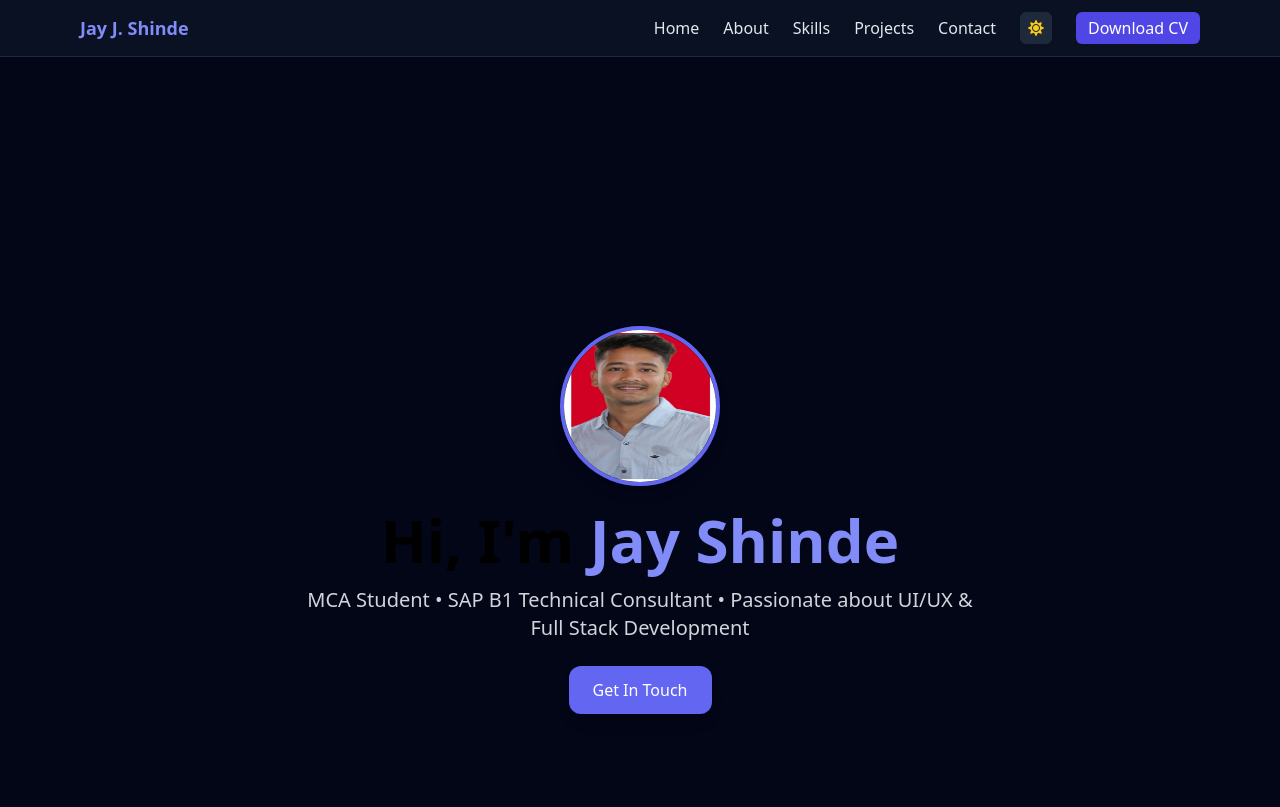
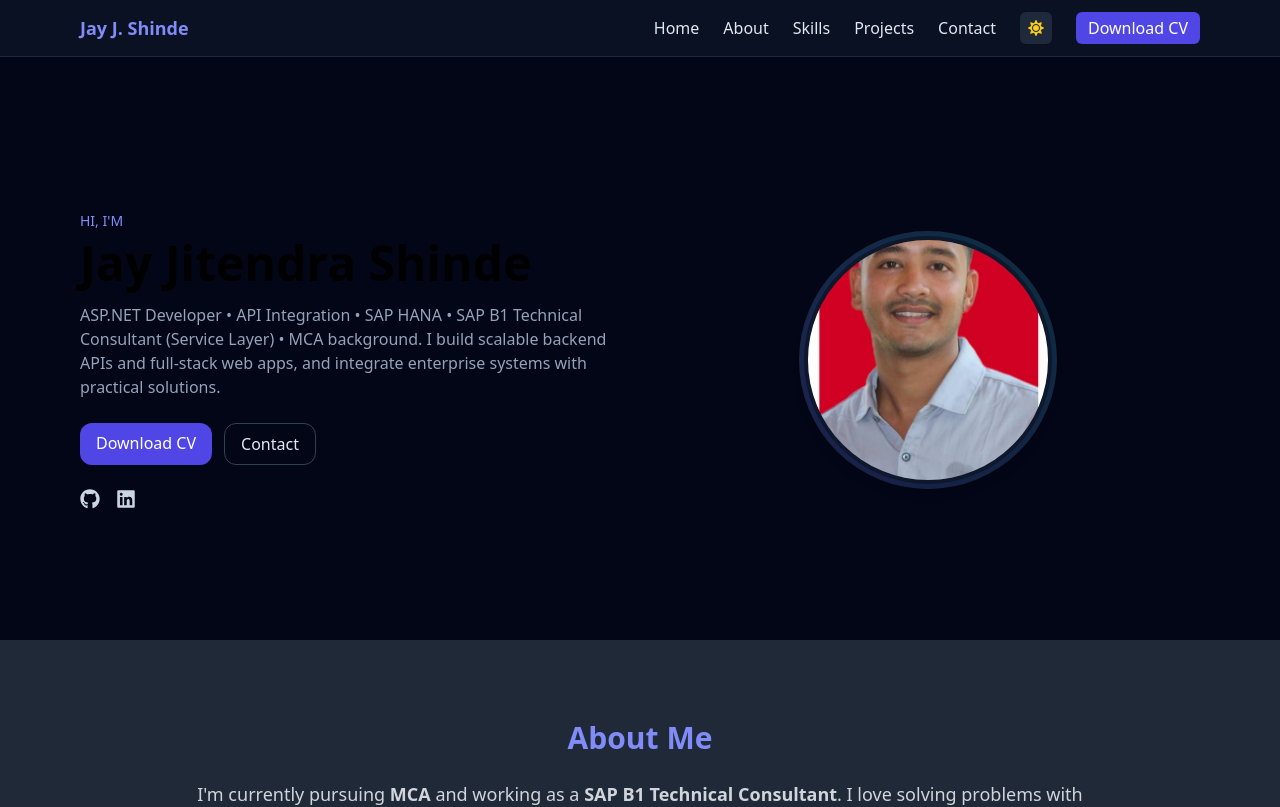
Before and after one commit to jayshinde-9823/MyPortfolio, a React (Create React App) app: page / in a window 1280 px wide. Shown: the top 807 px of the page. Built offline with nearby package versions, Linux system fonts and the light colour scheme.

Commit message:
Update Hero.js

```diff
--- a/src/components/Hero.js
+++ b/src/components/Hero.js
@@ -1,43 +1,36 @@
 import React from "react";
 import { motion } from "framer-motion";
+import { FaGithub, FaLinkedin } from "react-icons/fa";
 
-function Hero() {
+export default function Hero() {
   return (
-    <section className="flex flex-col items-center justify-center text-center min-h-screen pt-20">
-      <motion.img
-        src="/profile.jpg"
-        alt="Jay Shinde"
-        className="w-40 h-40 rounded-full shadow-lg border-4 border-indigo-500 mb-6"
-        initial={{ scale: 0, opacity: 0 }}
-        animate={{ scale: 1, opacity: 1 }}
-        transition={{ duration: 1 }}
-      />
-      <motion.h1
-        className="text-4xl md:text-6xl font-bold"
-        initial={{ y: -50, opacity: 0 }}
-        animate={{ y: 0, opacity: 1 }}
-        transition={{ duration: 1 }}
-      >
-        Hi, I'm <span className="text-indigo-500 dark:text-indigo-400">Jay Shinde</span>
-      </motion.h1>
-      <motion.p
-        className="mt-4 text-lg md:text-xl text-gray-700 dark:text-gray-300 max-w-2xl"
-        initial={{ opacity: 0 }}
-        animate={{ opacity: 1 }}
-        transition={{ delay: 0.5, duration: 1 }}
-      >
-        MCA Student • SAP B1 Technical Consultant • Passionate about UI/UX & Full Stack Development
-      </motion.p>
-      <motion.a
-        href="#contact"
-        className="mt-6 px-6 py-3 bg-indigo-500 text-white rounded-xl hover:bg-indigo-600 shadow-lg"
-        whileHover={{ scale: 1.1 }}
-        whileTap={{ scale: 0.95 }}
-      >
-        Get In Touch
-      </motion.a>
+    <section id="home" className="min-h-[70vh] flex items-center">
+      <div className="max-w-6xl mx-auto px-4 grid md:grid-cols-2 gap-8 items-center">
+        <motion.div initial={{ x: -30, opacity: 0 }} animate={{ x: 0, opacity: 1 }} transition={{ duration: 0.6 }}>
+          <p className="uppercase text-sm text-indigo-400">Hi, I'm</p>
+          <h1 className="text-4xl md:text-5xl font-bold mt-2">Jay Jitendra Shinde</h1>
+          <p className="mt-4 text-slate-400 max-w-xl">
+            ASP.NET Developer • API Integration • SAP HANA • SAP B1 Technical Consultant (Service Layer) • MCA background.
+            I build scalable backend APIs and full-stack web apps, and integrate enterprise systems with practical solutions.
+          </p>
+
+          <div className="mt-6 flex gap-3">
+            <a href="/DOC-20240720-WA0002.pdf" className="px-4 py-2 rounded-xl bg-indigo-600 text-white">Download CV</a>
+            <a href="#contact" className="px-4 py-2 rounded-xl border border-slate-700 text-slate-200">Contact</a>
+          </div>
+
+          <div className="mt-6 flex gap-4 text-slate-300">
+            <a href="https://github.com/jayshinde-9823" target="_blank" rel="noreferrer"><FaGithub size={20} /></a>
+            <a href="https://www.linkedin.com/in/jay-shinde-303a74311" target="_blank" rel="noreferrer"><FaLinkedin size={20} /></a>
+          </div>
+        </motion.div>
+
+        <motion.div initial={{ scale: 0.95, opacity: 0 }} animate={{ scale: 1, opacity: 1 }} transition={{ duration: 0.6 }} className="flex justify-center">
+          <div className="w-64 h-64 rounded-full bg-gradient-to-tr from-indigo-500/30 to-cyan-400/20 p-1 ring-1 ring-slate-800">
+            <img src="/profile.jpg" alt="Jay Shinde" className="w-full h-full object-cover rounded-full border-4 border-slate-900 shadow-lg" />
+          </div>
+        </motion.div>
+      </div>
     </section>
   );
 }
-
-export default Hero;
```
